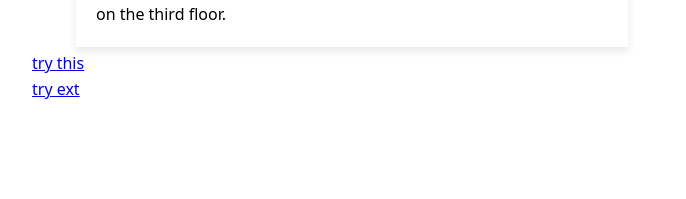
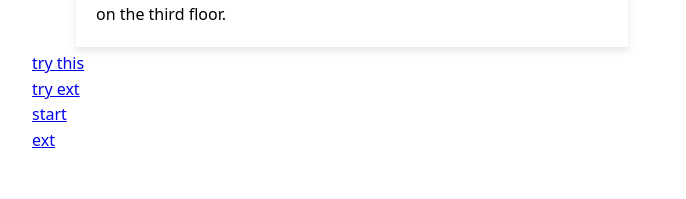
Before and after one commit to mciechanumich/WEStour, a Jekyll site: the page built from docs/index.html, in a window 1280 px wide. Shown: the part 893-1092 px from the top of the page, without its empty margins (288-974 px from the left). Built offline with Jekyll 4.4.1, drawn with Linux system fonts in a browser that asks for light colours; before the commit the page ends 1043 px from its top, so only the background shows below that.

Commit message:
fix: try test links

```diff
--- a/docs/index.html
+++ b/docs/index.html
@@ -56,6 +56,12 @@ tour_routes:
 <div>
 <a href=" {{ site.baseurl }} {% link wayne_route_1exterior.md %}" > try ext </a>
 </div>
+<div>
+<a href="{{ 'wayne_route_1start.md' | relative_url }}">start</a>
+</div>
+<div>
+<a href="{{ 'wayne_route_1exterior.md' | relative_url }}">ext</a>
+</div>
 
 <!--
 {% for p in site.tour_routes %}
```
